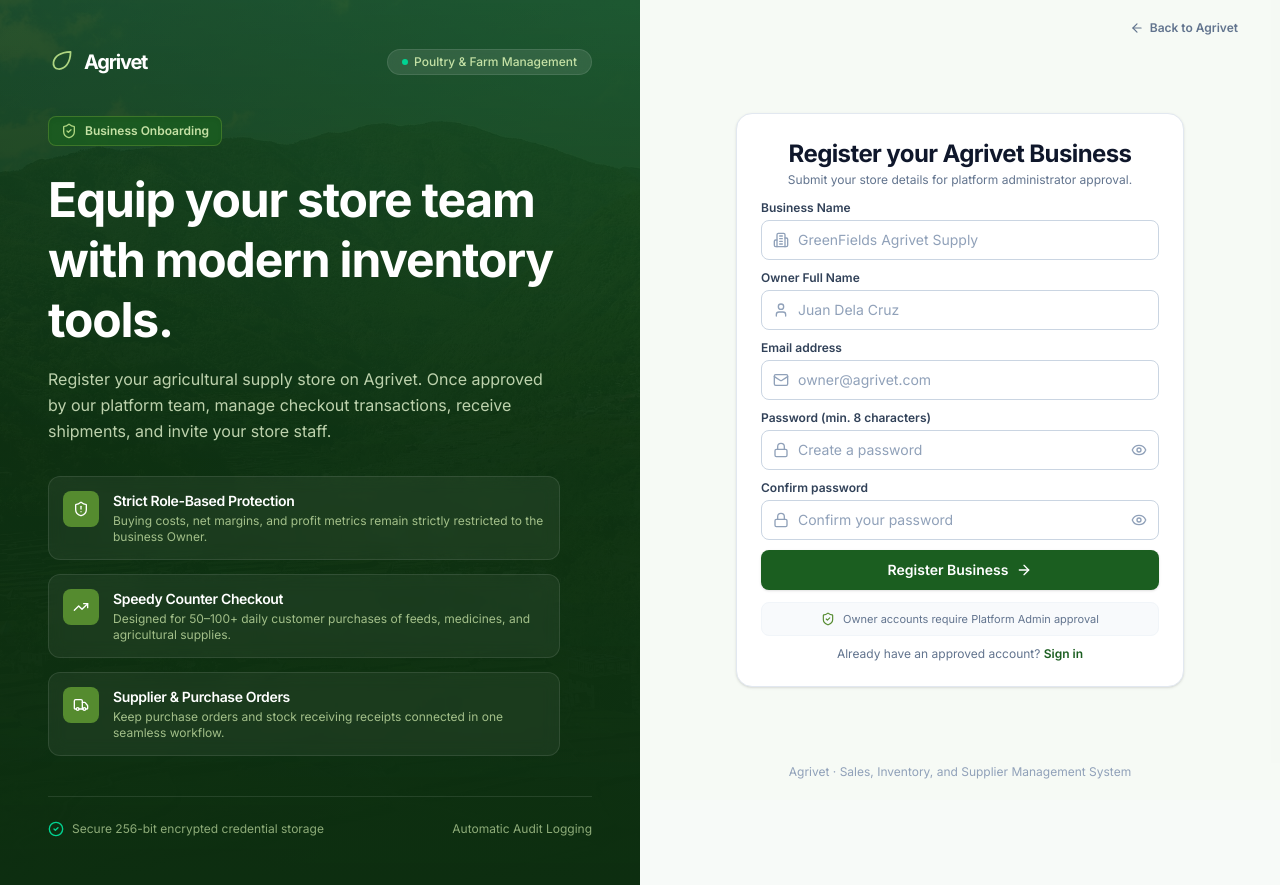
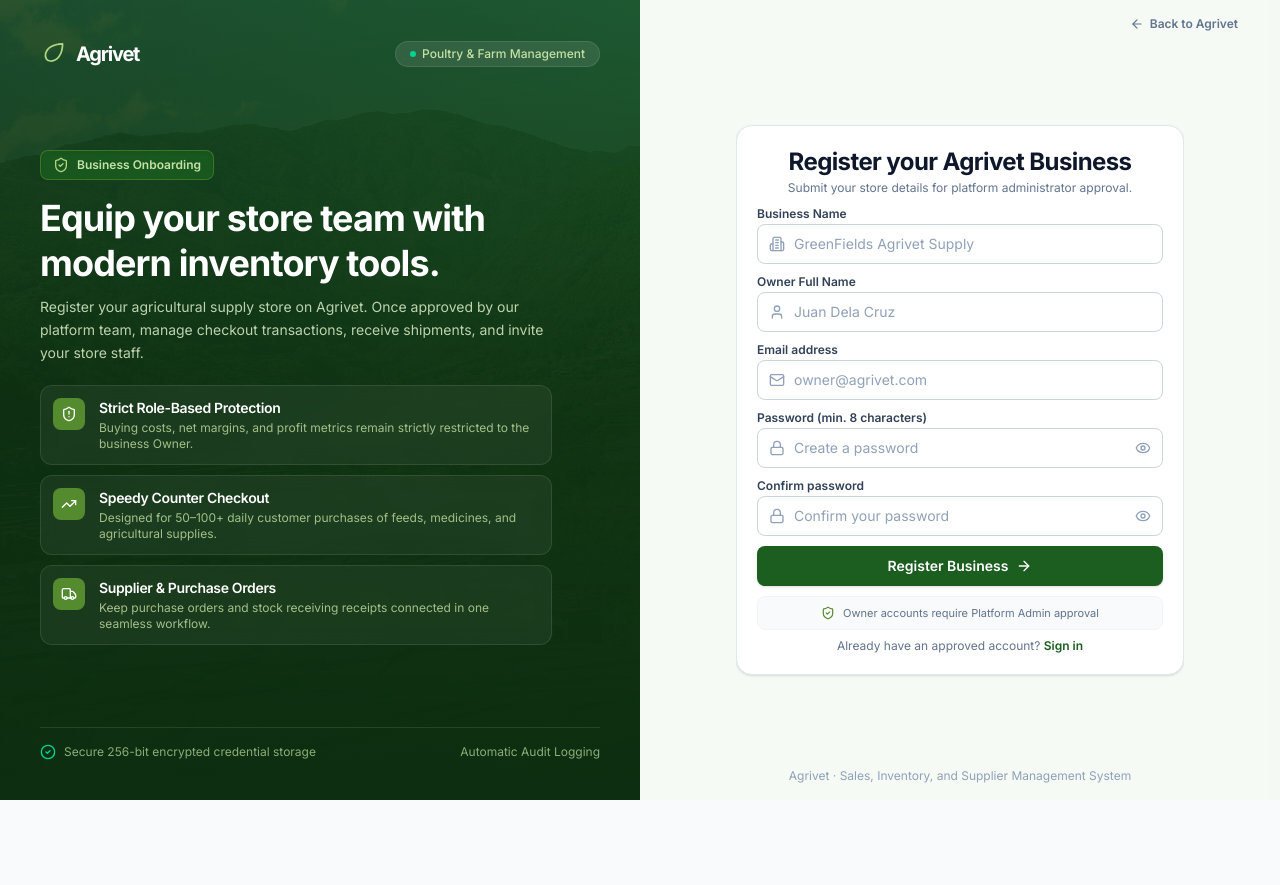
Before and after one commit to Agrivete/Agrivete, a Next.js app: page /register in a window 1280 px wide. After the commit the page ends 800 px from the top, so only its background shows below. Built offline with nearby package versions, Linux system fonts and the light colour scheme.

Commit message:
fix(ui): eliminate sidebar scrollbar and lock auth pages to 100dvh (components/layout/Sidebar.tsx:75-106, app/login/page.tsx:68-245, app/register/page.tsx:121-420, app/globals.css:198-206)

```diff
--- a/app/globals.css
+++ b/app/globals.css
@@ -195,6 +195,14 @@
 }
 
 @layer utilities {
+  .no-scrollbar {
+    -ms-overflow-style: none;
+    scrollbar-width: none;
+  }
+  .no-scrollbar::-webkit-scrollbar {
+    display: none;
+  }
+
   .sidebar-link {
     @apply relative flex min-h-11 items-center gap-3 rounded-lg px-3 py-2.5 text-[13px] font-medium transition-colors duration-150;
   }
--- a/app/register/page.tsx
+++ b/app/register/page.tsx
@@ -118,9 +118,9 @@ function RegisterForm() {
   };
 
   return (
-    <div className="min-h-screen w-full bg-brand-50/25 dark:bg-slate-950 flex flex-col lg:grid lg:grid-cols-2">
+    <div className="h-screen max-h-[100dvh] w-full bg-brand-50/25 dark:bg-slate-950 flex flex-col lg:grid lg:grid-cols-2 overflow-hidden">
       {/* Left Column: Brand & Value Prop Showcase (Desktop / Widescreen) */}
-      <div className="relative hidden lg:flex flex-col justify-between overflow-hidden bg-gradient-to-br from-brand-950 via-brand-900 to-brand-800 p-12 text-white">
+      <div className="relative hidden lg:flex flex-col justify-between overflow-hidden bg-gradient-to-br from-brand-950 via-brand-900 to-brand-800 p-6 lg:p-8 xl:p-10 text-white">
         {/* Background Landscape Photo with Deep Overlay */}
         <div className="absolute inset-0 z-0">
           <img
@@ -141,25 +141,25 @@ function RegisterForm() {
         </div>
 
         {/* Center Content / Value Props */}
-        <div className="relative z-10 my-auto max-w-lg py-10">
-          <div className="inline-flex items-center gap-2 rounded-lg bg-brand-800/80 px-3 py-1.5 text-xs font-semibold text-brand-200 mb-6 border border-brand-700/60 shadow-inner">
+        <div className="relative z-10 my-auto max-w-lg py-4 xl:py-6">
+          <div className="inline-flex items-center gap-2 rounded-lg bg-brand-800/80 px-3 py-1.5 text-xs font-semibold text-brand-200 mb-3 xl:mb-4 border border-brand-700/60 shadow-inner">
             <ShieldCheck className="h-4 w-4 text-brand-300" />
             Business Onboarding
           </div>
 
-          <h1 className="text-3xl sm:text-4xl xl:text-5xl font-bold tracking-tight text-white leading-tight">
+          <h1 className="text-2xl sm:text-3xl xl:text-4xl font-bold tracking-tight text-white leading-tight">
             Equip your store team with modern inventory tools.
           </h1>
 
-          <p className="mt-4 text-base text-brand-100/85 leading-relaxed">
+          <p className="mt-2.5 text-xs sm:text-sm text-brand-100/85 leading-relaxed">
             Register your agricultural supply store on Agrivet. Once approved by our platform team,
             manage checkout transactions, receive shipments, and invite your store staff.
           </p>
 
           {/* Feature Highlights */}
-          <div className="mt-8 space-y-3.5">
-            <div className="flex items-start gap-3.5 rounded-xl bg-white/5 p-3.5 border border-white/10 backdrop-blur-sm transition-colors hover:bg-white/10">
-              <div className="grid h-9 w-9 shrink-0 place-items-center rounded-lg bg-brand-700 text-white font-bold">
+          <div className="mt-5 space-y-2.5">
+            <div className="flex items-start gap-3.5 rounded-xl bg-white/5 p-2.5 xl:p-3 border border-white/10 backdrop-blur-sm transition-colors hover:bg-white/10">
+              <div className="grid h-8 w-8 shrink-0 place-items-center rounded-lg bg-brand-700 text-white font-bold">
                 <ShieldAlert className="h-4 w-4" />
               </div>
               <div>
@@ -170,8 +170,8 @@ function RegisterForm() {
               </div>
             </div>
 
-            <div className="flex items-start gap-3.5 rounded-xl bg-white/5 p-3.5 border border-white/10 backdrop-blur-sm transition-colors hover:bg-white/10">
-              <div className="grid h-9 w-9 shrink-0 place-items-center rounded-lg bg-brand-700 text-white font-bold">
+            <div className="flex items-start gap-3.5 rounded-xl bg-white/5 p-2.5 xl:p-3 border border-white/10 backdrop-blur-sm transition-colors hover:bg-white/10">
+              <div className="grid h-8 w-8 shrink-0 place-items-center rounded-lg bg-brand-700 text-white font-bold">
                 <TrendingUp className="h-4 w-4" />
               </div>
               <div>
@@ -182,8 +182,8 @@ function RegisterForm() {
               </div>
             </div>
 
-            <div className="flex items-start gap-3.5 rounded-xl bg-white/5 p-3.5 border border-white/10 backdrop-blur-sm transition-colors hover:bg-white/10">
-              <div className="grid h-9 w-9 shrink-0 place-items-center rounded-lg bg-brand-700 text-white font-bold">
+            <div className="hidden xl:flex items-start gap-3.5 rounded-xl bg-white/5 p-2.5 xl:p-3 border border-white/10 backdrop-blur-sm transition-colors hover:bg-white/10">
+              <div className="grid h-8 w-8 shrink-0 place-items-center rounded-lg bg-brand-700 text-white font-bold">
                 <Truck className="h-4 w-4" />
               </div>
               <div>
@@ -197,7 +197,7 @@ function RegisterForm() {
         </div>
 
         {/* Bottom Trust Note */}
-        <div className="relative z-10 flex items-center justify-between border-t border-white/10 pt-6 text-xs text-brand-200/70">
+        <div className="relative z-10 flex items-center justify-between border-t border-white/10 pt-4 text-xs text-brand-200/70">
           <div className="flex items-center gap-2">
             <CheckCircle2 className="h-4 w-4 text-emerald-400" />
             <span>Secure 256-bit encrypted credential storage</span>
@@ -207,7 +207,7 @@ function RegisterForm() {
       </div>
 
       {/* Right Column: Clean, Polished Registration Form */}
-      <div className="flex h-full min-h-screen lg:h-screen lg:overflow-hidden flex-1 flex-col justify-between p-3.5 sm:p-5 lg:px-8 lg:py-4 bg-brand-50/25 dark:bg-slate-950">
+      <div className="flex h-full max-h-[100dvh] flex-1 flex-col justify-between p-3.5 sm:p-5 lg:px-8 lg:py-3 bg-brand-50/25 dark:bg-slate-950 overflow-hidden">
         {/* Top bar with back to home link */}
         <div className="flex items-center justify-between w-full shrink-0">
           <div className="lg:hidden">
@@ -223,8 +223,8 @@ function RegisterForm() {
         </div>
 
         {/* Center Register Card */}
-        <div className="my-auto mx-auto w-full max-w-md py-1">
-          <div className="rounded-2xl border border-slate-200 dark:border-slate-800 bg-white dark:bg-slate-900 p-5 sm:p-6 shadow-sm">
+        <div className="my-auto mx-auto w-full max-w-md max-h-[90dvh] overflow-y-auto no-scrollbar py-1">
+          <div className="rounded-2xl border border-slate-200 dark:border-slate-800 bg-white dark:bg-slate-900 p-4 sm:p-5 shadow-sm">
             {submitted ? (
               <div className="text-center py-4 space-y-3">
                 <div className="mx-auto grid h-12 w-12 place-items-center rounded-full bg-emerald-100 text-emerald-700">
@@ -250,8 +250,8 @@ function RegisterForm() {
               </div>
             ) : (
               <>
-                <div className="text-center mb-3">
-                  <div className="inline-flex justify-center mb-2 lg:hidden">
+                <div className="text-center mb-2.5">
+                  <div className="inline-flex justify-center mb-1.5 lg:hidden">
                     <AgrivetLogo size="md" variant="dark" href="/" />
                   </div>
                   <h2 className="text-xl sm:text-2xl font-bold text-slate-900 dark:text-slate-50 tracking-tight">
@@ -264,7 +264,7 @@ function RegisterForm() {
 
                 {error && (
                   <div
-                    className="mb-3 flex items-start gap-2 rounded-lg bg-red-50 dark:bg-red-950/50 p-2.5 text-xs text-red-700 dark:text-red-300 border border-red-200 dark:border-red-900"
+                    className="mb-2.5 flex items-start gap-2 rounded-lg bg-red-50 dark:bg-red-950/50 p-2 text-xs text-red-700 dark:text-red-300 border border-red-200 dark:border-red-900"
                     role="alert"
                   >
                     <AlertCircle className="h-4 w-4 shrink-0 mt-0.5 text-red-600 dark:text-red-400" />
@@ -272,9 +272,9 @@ function RegisterForm() {
                   </div>
                 )}
 
-                <form className="space-y-2.5" onSubmit={handleSubmit}>
+                <form className="space-y-2 sm:space-y-2.5" onSubmit={handleSubmit}>
                   <div>
-                    <label htmlFor="businessName" className="block text-xs font-semibold text-slate-700 dark:text-slate-300 mb-1">
+                    <label htmlFor="businessName" className="block text-xs font-semibold text-slate-700 dark:text-slate-300 mb-0.5">
                       Business Name
                     </label>
                     <div className="relative">
@@ -295,7 +295,7 @@ function RegisterForm() {
                   </div>
 
                   <div>
-                    <label htmlFor="name" className="block text-xs font-semibold text-slate-700 dark:text-slate-300 mb-1">
+                    <label htmlFor="name" className="block text-xs font-semibold text-slate-700 dark:text-slate-300 mb-0.5">
                       Owner Full Name
                     </label>
                     <div className="relative">
@@ -317,7 +317,7 @@ function RegisterForm() {
                   </div>
 
                   <div>
-                    <label htmlFor="email" className="block text-xs font-semibold text-slate-700 dark:text-slate-300 mb-1">
+                    <label htmlFor="email" className="block text-xs font-semibold text-slate-700 dark:text-slate-300 mb-0.5">
                       Email address
                     </label>
                     <div className="relative">
@@ -339,7 +339,7 @@ function RegisterForm() {
                   </div>
 
                   <div>
-                    <label htmlFor="password" className="block text-xs font-semibold text-slate-700 dark:text-slate-300 mb-1">
+                    <label htmlFor="password" className="block text-xs font-semibold text-slate-700 dark:text-slate-300 mb-0.5">
                       Password (min. 8 characters)
                     </label>
                     <div className="relative">
@@ -369,7 +369,7 @@ function RegisterForm() {
                   </div>
 
                   <div>
-                    <label htmlFor="confirmPassword" className="block text-xs font-semibold text-slate-700 dark:text-slate-300 mb-1">
+                    <label htmlFor="confirmPassword" className="block text-xs font-semibold text-slate-700 dark:text-slate-300 mb-0.5">
                       Confirm password
                     </label>
                     <div className="relative">
@@ -401,7 +401,7 @@ function RegisterForm() {
                   <button
                     type="submit"
                     disabled={loading}
-                    className="mt-2.5 flex h-9 sm:h-10 w-full items-center justify-center gap-2 rounded-lg bg-brand-800 px-4 text-sm font-semibold text-white shadow-sm transition-all hover:bg-brand-900 focus:outline-none focus:ring-2 focus:ring-brand-600 focus:ring-offset-2 disabled:cursor-not-allowed disabled:opacity-60"
+                    className="mt-2 flex h-9 sm:h-10 w-full items-center justify-center gap-2 rounded-lg bg-brand-800 px-4 text-sm font-semibold text-white shadow-sm transition-all hover:bg-brand-900 focus:outline-none focus:ring-2 focus:ring-brand-600 focus:ring-offset-2 disabled:cursor-not-allowed disabled:opacity-60"
                   >
                     {loading ? (
                       <span>Submitting registration...</span>
@@ -414,12 +414,12 @@ function RegisterForm() {
                   </button>
                 </form>
 
-                <div className="mt-3 flex items-center justify-center gap-2 rounded-lg bg-slate-50 dark:bg-slate-800/60 p-2 text-[11px] text-slate-500 dark:text-slate-400 border border-slate-100 dark:border-slate-800">
+                <div className="mt-2.5 flex items-center justify-center gap-2 rounded-lg bg-slate-50 dark:bg-slate-800/60 p-2 text-[11px] text-slate-500 dark:text-slate-400 border border-slate-100 dark:border-slate-800">
                   <ShieldCheck className="h-3.5 w-3.5 text-brand-700 dark:text-brand-400" />
                   <span>Owner accounts require Platform Admin approval</span>
                 </div>
 
-                <div className="mt-2.5 text-center text-xs text-slate-500 dark:text-slate-400">
+                <div className="mt-2 text-center text-xs text-slate-500 dark:text-slate-400">
                   Already have an approved account?{' '}
                   <Link href="/login" className="font-semibold text-brand-800 dark:text-brand-400 hover:text-brand-900 hover:underline">
                     Sign in
```
Also changed, not shown: app/login/page.tsx (+27 -27 lines), components/layout/Sidebar.tsx (+4 -4 lines).
